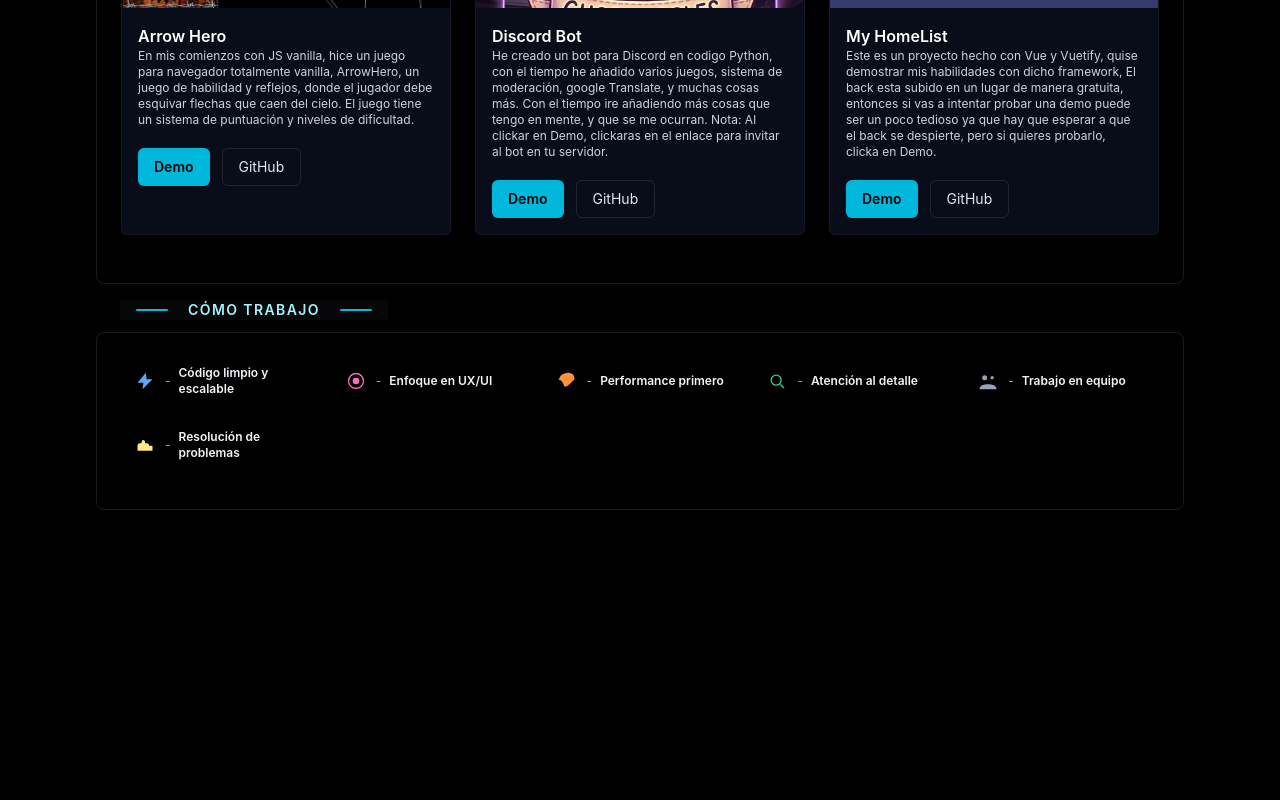
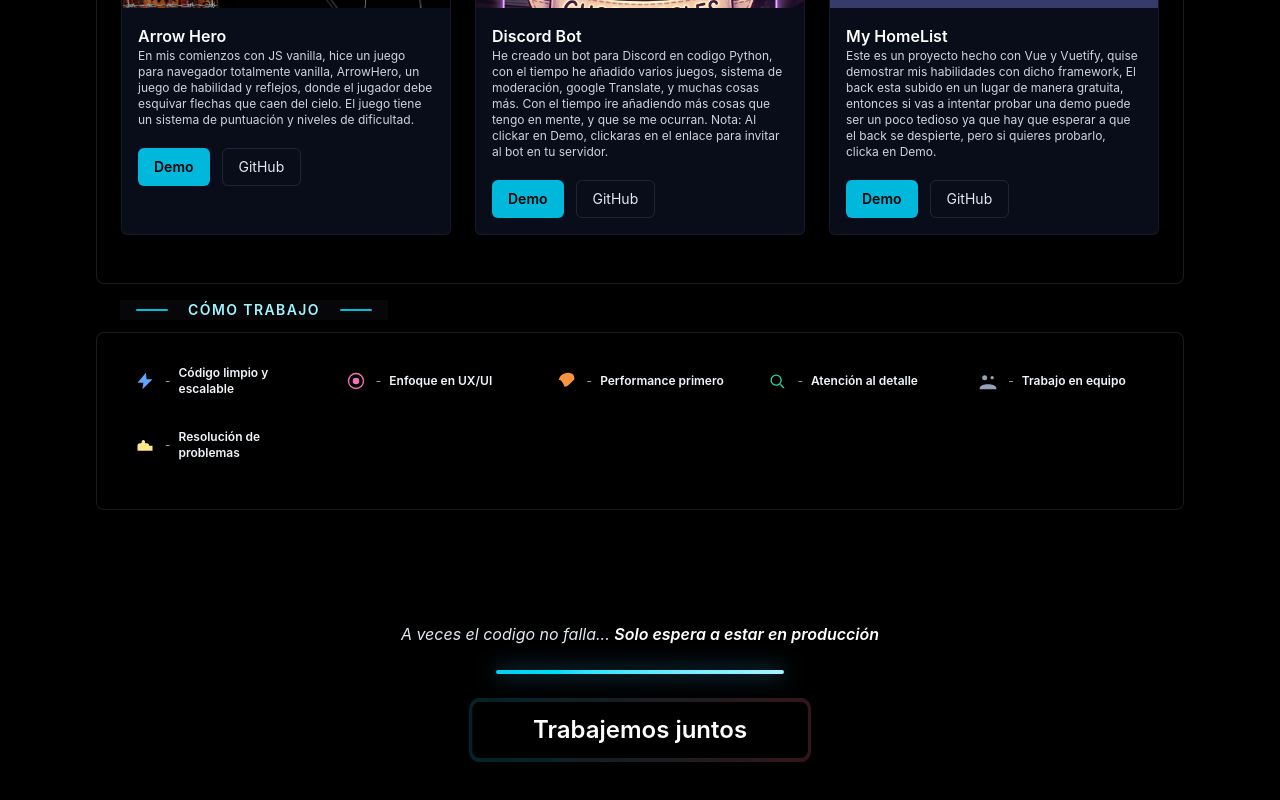
Before and after one commit to Tommyscripts/portfolio, a React (Vite) app: page / in a window 1280 px wide. Shown: the part 1474-2274 px from the top of the page. Before the commit the page ends 2048 px from the top, so only its background shows below. Built offline with nearby package versions, Linux system fonts and the light colour scheme.

Commit message:
Agregar componente TrabajemosJuntos para mejorar la presentación de la sección de colaboración

```diff
--- a/app/componentes/Home.tsx
+++ b/app/componentes/Home.tsx
@@ -4,6 +4,7 @@
 import SobreMi from "./SobreMi";
 import MisStack from "./MisStack";
 import ComoTrabajo from "./ComoTrabajo";
+import TrabajemosJuntos from "./TrabajemosJuntos";
 import MisProyectos from "./MisProyectos";
 
 const Home: React.FC = () => {
@@ -17,6 +18,7 @@
           <MisStack />
           <MisProyectos />
           <ComoTrabajo />
+          <TrabajemosJuntos />
         </div>
       </main>
     </div>
--- /dev/null
+++ b/app/componentes/TrabajemosJuntos.tsx
@@ -0,0 +1,37 @@
+import React from "react";
+
+const TrabajemosJuntos: React.FC = () => {
+  return (
+    <section className="py-10">
+      <div className="max-w-6xl mx-auto px-4">
+        <div className="rounded-lg bg-transparent backdrop-blur-sm p-8 flex flex-col items-center overflow-visible">
+          <p className="text-slate-200 italic text-center text-sm sm:text-base">
+            A veces el codigo no falla... <span className="font-semibold text-white">Solo espera a estar en producción</span>
+          </p>
+
+          <div className="mt-6 flex flex-col items-center">
+            <div className="h-1 w-48 sm:w-72 rounded-full bg-gradient-to-r from-cyan-400 via-cyan-300 to-cyan-200 mb-6 shadow-[0_0_20px_rgba(56,189,248,0.7)]" />
+
+            <a href="#contacto" className="relative inline-block group">
+              <svg className="absolute inset-0 w-full h-full" viewBox="0 0 420 64" preserveAspectRatio="none" aria-hidden>
+                <defs>
+                  <linearGradient id="grad-trabajemos" x1="0%" x2="100%" y1="0%" y2="0%">
+                    <stop offset="0%" stopColor="#06b6d4" />
+                    <stop offset="100%" stopColor="#fb7185" />
+                  </linearGradient>
+                </defs>
+                <rect x="2" y="2" width="416" height="60" rx="10" fill="none" stroke="url(#grad-trabajemos)" strokeWidth="4" />
+              </svg>
+
+              <span className="relative z-10 inline-block rounded-md px-16 py-4 bg-black/80 text-white font-semibold text-xl sm:text-2xl">
+                Trabajemos juntos
+              </span>
+            </a>
+          </div>
+        </div>
+      </div>
+    </section>
+  );
+};
+
+export default TrabajemosJuntos;
```
